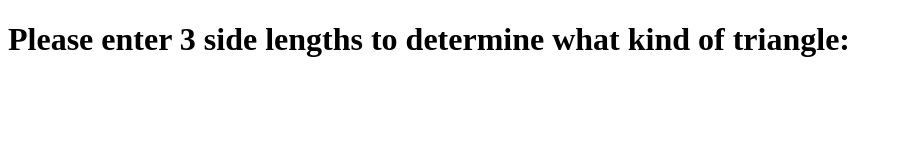
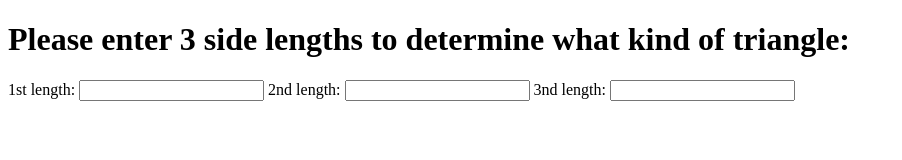
Before and after one commit to jlenz27/Triangle, a plain HTML site: page index.html in a window 1280 px wide. Shown: the whole page, without its empty margins (0-902 px from the left). Drawn offline with Linux system fonts and the light colour scheme.

Commit message:
it will add the form to collect the side lengths

```diff
--- a/index.html
+++ b/index.html
@@ -7,5 +7,13 @@
 </head>
 <body>
     <h1>Please enter 3 side lengths to determine what kind of triangle:</h1>
+    <form id="triangle">
+        <label for="input1">1st length:</label>
+        <input id="input1" type="text">
+        <label for="input2">2nd length:</label>
+        <input id="input2" type="text">
+        <label for="input3">3nd length:</label>
+        <input id="input3" type="text">
+
 </body>
 </html>
```
